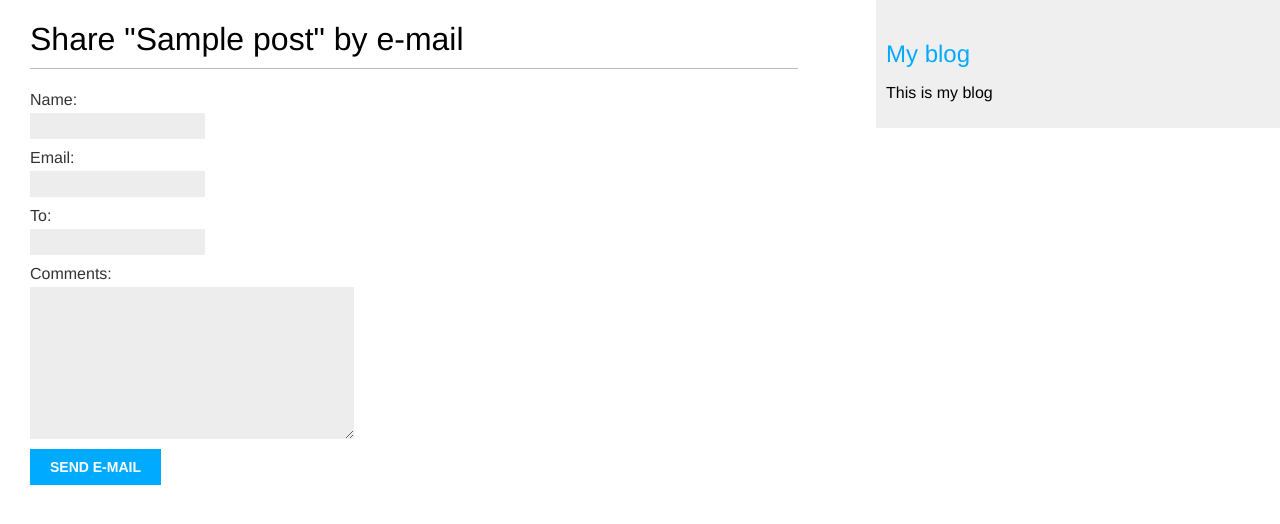
After one commit to daway0/Django-4-by-examples, a Django app: page /blog/1/share/ in a window 1280 px wide. The commit adds this page. Shown: the top 524 px of the page. Run offline with Django 4.2, Linux system fonts and the light colour scheme; tables that the repository leaves empty hold one stand-in row (values such as "Sample post").

Commit message:
Django Forms, email, send_mail

```diff
--- /dev/null
+++ b/c1_blog_application/blog/forms.py
@@ -0,0 +1,8 @@
+from django import forms
+
+
+class EmailPostForm(forms.Form):
+    name = forms.CharField(max_length=35)
+    email = forms.EmailField()
+    to = forms.EmailField()
+    comments = forms.CharField(required=False, widget=forms.Textarea)
--- a/c1_blog_application/blog/templates/blog/post/list.html
+++ b/c1_blog_application/blog/templates/blog/post/list.html
@@ -14,6 +14,9 @@
             Published {{post.publish}} by {{post.author}}
         </p>
         {{post.body | truncatewords:30 | linebreaks}}
+        <p>
+            <a href="{% url 'blog:post_share' post.id %}">Share this post</a>
+        </p>
     {% endfor %}
     {% include "pagination.html" with page=posts_page %}
 {% endblock content %}
--- /dev/null
+++ b/c1_blog_application/blog/templates/blog/post/share.html
@@ -0,0 +1,19 @@
+{% extends "blog/base.html" %}
+
+{% block title %}Share a post{% endblock %}
+
+{% block content %}
+  {% if sent %}
+    <h1>E-mail successfully sent</h1>
+    <p>
+      "{{ post.title }}" was successfully sent to {{ form.cleaned_data.to }}.
+    </p>
+  {% else %}
+    <h1>Share "{{ post.title }}" by e-mail</h1>
+    <form method="post" novalidate>
+      {{ form.as_p }}
+      {% csrf_token %}
+      <input type="submit" value="Send e-mail">
+    </form>
+  {% endif %}
+{% endblock %}
--- a/c1_blog_application/blog/urls.py
+++ b/c1_blog_application/blog/urls.py
@@ -6,8 +6,9 @@ app_name = "blog"
 urlpatterns = [
     path("", views.post_list, name="post_list"),
     path(
-        "<int:year>/<int:month>/<int:day>/<slug:slug>",
+        "<int:year>/<int:month>/<int:day>/<slug:slug>/",
         views.post_detail,
         name="post_detail",
     ),
+    path("<int:post_id>/share/", views.post_share, name="post_share"),
 ]
--- a/c1_blog_application/blog/views.py
+++ b/c1_blog_application/blog/views.py
@@ -1,6 +1,10 @@
 from django.shortcuts import render, get_object_or_404
 from django.core.paginator import Paginator, EmptyPage, PageNotAnInteger
+from django.core.mail import send_mail
+
 from .models import Post
+from .forms import EmailPostForm
+from mysite.settings import DEFAULT_FROM_EMAIL
 
 
 def post_list(r):
@@ -27,3 +31,23 @@ def post_detail(r, year, month, day, slug):
         publish__day=day,
     )
     return render(r, "blog/post/detail.html", {"post": post})
+
+
+def post_share(r, post_id):
+    post = get_object_or_404(Post, id=post_id, status=Post.Status.PUBLISHED)
+    sent = False
+
+    if r.method == "POST":
+        form = EmailPostForm(r.POST)
+        if form.is_valid():
+            cd = form.cleaned_data
+
+            post_url = r.build_absolute_uri(post.get_absolute_url())
+            subject = f"{cd['name']} recommends you read {post.title}"
+            msg = f"read post {post.title} at {post_url} \n\n"
+
+            send_mail(subject, msg, DEFAULT_FROM_EMAIL, [cd["to"]])
+            sent = True
+    else:
+        form = EmailPostForm()
+    return render(r, "blog/post/share.html", {"post": post, "form": form, "sent": sent})
```
Also changed, not shown: c1_blog_application/mysite/settings.py (+45 -37 lines).
